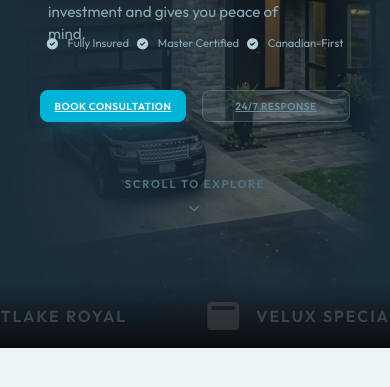
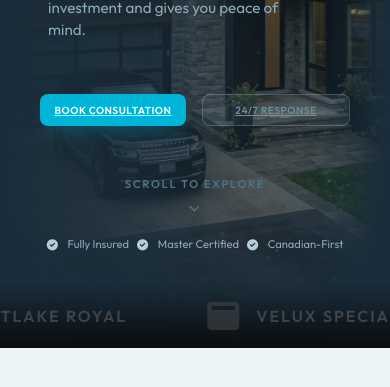
Before and after one commit to davidschein25-prog/trident-roofing, a plain HTML site: page index.html in a window 390 px wide. Shown: the part 523-910 px from the top of the page. Drawn offline with Linux system fonts and the light colour scheme.

Commit message:
Mobile: Decoupled certifications from centered content to anchor them firmly at the bottom of the hero section.

```diff
--- a/css/style.css
+++ b/css/style.css
@@ -2274,7 +2274,7 @@ body.emergency-mode {
     .hero-phase { left: 1.5rem; max-width: 92%; }
     .hero-frame { object-position: center 30% !important; }
     .hero-overlay { padding: 0 1.5rem; height: 100%; }
-    .hero-static-content { display: flex; flex-direction: column; }
+    .hero-static-content { display: flex; flex-direction: column; position: static !important; }
     .hero-trust {
         position: absolute !important;
         bottom: 2rem !important;
@@ -2868,8 +2868,17 @@ body.emergency-mode {
         font-size: 0.7rem !important;
         white-space: nowrap;
     }
-    .hero-ctas {
-        margin-top: 1rem !important;
+    .hero-trust {
+        position: absolute !important;
+        bottom: 1.5rem !important; /* Anchored to bottom of screen */
+        left: 0 !important;
+        right: 0 !important;
+        display: flex !important;
+        justify-content: center !important;
+        gap: 1rem !important;
+        width: 100% !important;
+        z-index: 100 !important;
+        padding-bottom: 5px;
     }
     .hero-ctas .btn {
         padding: 0.4rem 1.8rem !important;
```
